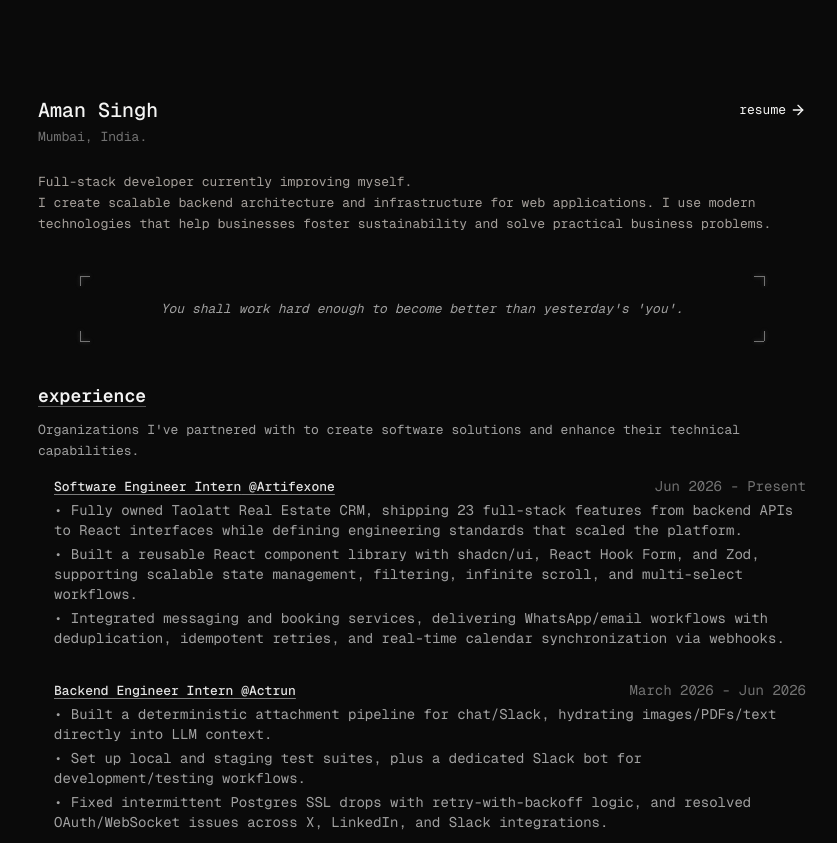
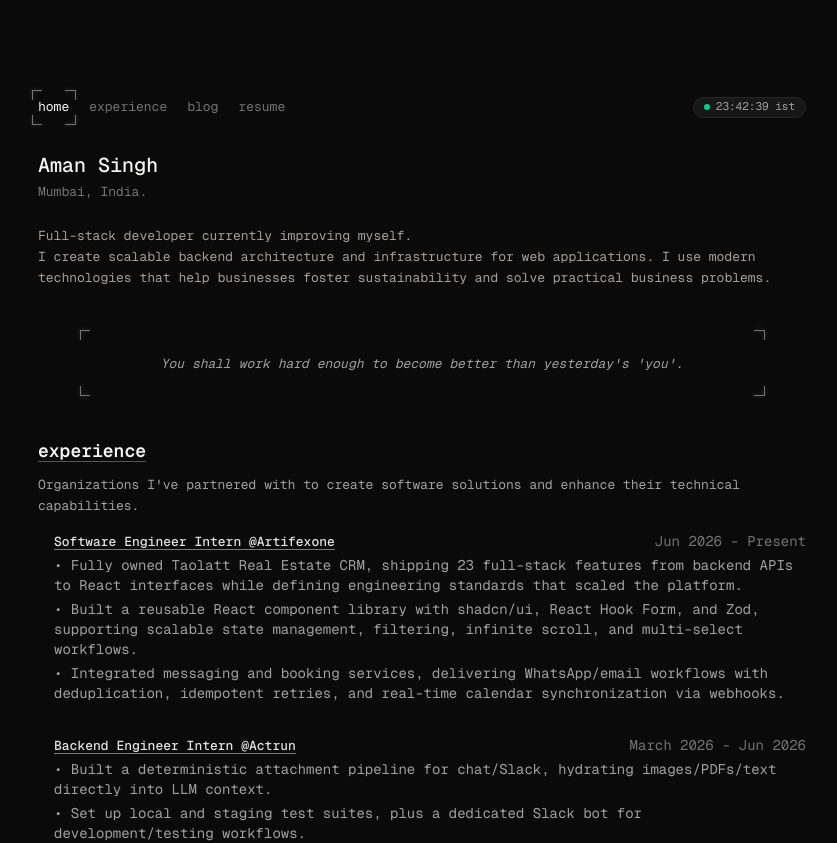
Before and after one commit to SinghAman21/portfolio-v2, a Next.js app: page / in a window 1280 px wide. Shown: the top 843 px of the page, without its empty margins (218-1055 px from the left). Built offline with nearby package versions, Linux system fonts and the light colour scheme.

Commit message:
feat: sitenav and resume update

```diff
--- a/app/(home)/page.tsx
+++ b/app/(home)/page.tsx
@@ -1,6 +1,7 @@
 import Anchor from '@/components/Anchor';
 import Header from '@/components/Header';
 import HomeLink from '@/components/HomeLink';
+import SiteNav from '@/components/SiteNav';
 import QuoteBlock from '@/components/QuoteBlock';
 import ReachSection from '@/components/ReachSection';
 import AnimatedSection from '@/components/AnimatedSection';
@@ -17,9 +18,11 @@ export default function Home() {
   return (
     <main className="mb-32 text-gray-700 dark:text-neutral-400">
       <KeyboardHintButton />
+      <SiteNav />
       <Header
         name="Aman Singh"
         location="Mumbai, India."
+        showResume={false}
       />
 
       <AnimatedSection delay="0.05s" className="mt-6">
--- a/components/Header.tsx
+++ b/components/Header.tsx
@@ -1,22 +1,27 @@
 import { ArrowRightIcon } from "lucide-react"
 import Anchor from "./Anchor"
+import CornerMarkers from "./CornerMarkers"
 
 interface HeaderProps {
   name: string
   location: string
+  showResume?: boolean
 }
 
-export default function Header({ name, location }: HeaderProps) {
+export default function Header({ name, location, showResume = true }: HeaderProps) {
   return (
     <header className="mb-6">
       <div className="flex items-center justify-between">
         <h1 className='text-xl font-serif font-medium text-gray-900 dark:text-stone-100 [font-feature-setting:"kern","calt","case"]'>
           {name}
         </h1>
-        <Anchor href="/resume" className="text-gray-900 dark:text-stone-100 font-serif flex items-center gap-1">
-          resume
-          <ArrowRightIcon className="w-4 h-4 text-gray-900 dark:text-stone-100" />
-        </Anchor>
+        {showResume && (
+          <Anchor href="/resume" className="group relative text-gray-900 dark:text-stone-100 font-serif flex items-center gap-1">
+            <CornerMarkers />
+            resume
+            <ArrowRightIcon className="w-4 h-4 text-gray-900 dark:text-stone-100" />
+          </Anchor>
+        )}
       </div>
       <p className="text-gray-500 dark:text-neutral-500 mt-1">{location}</p>
     </header>
--- /dev/null
+++ b/components/SiteNav.tsx
@@ -0,0 +1,90 @@
+"use client";
+
+import Link from "next/link";
+import { usePathname } from "next/navigation";
+import { useEffect, useState } from "react";
+import { cn } from "@/lib/utils";
+import CornerMarkers from "@/components/CornerMarkers";
+
+const LINKS = [
+  { href: "/", label: "home" },
+  { href: "/experience", label: "experience" },
+  { href: "/blog", label: "blog" },
+  { href: "/resume", label: "resume" },
+];
+
+const IST_FORMATTER = new Intl.DateTimeFormat("en-GB", {
+  timeZone: "Asia/Kolkata",
+  hour: "2-digit",
+  minute: "2-digit",
+  second: "2-digit",
+  hour12: false,
+});
+
+export default function SiteNav() {
+  const pathname = usePathname();
+  const [time, setTime] = useState<string | null>(null);
+  const [hoveredHref, setHoveredHref] = useState<string | null>(null);
+
+  useEffect(() => {
+    const update = () => setTime(IST_FORMATTER.format(new Date()));
+    update();
+    const id = setInterval(update, 1000);
+    return () => clearInterval(id);
+  }, []);
+
+  const activeHref = "/";
+
+  return (
+    <div className="mb-8 flex flex-wrap items-center justify-between gap-x-3 gap-y-2 animate-[slideFadeUp_0.3s_ease-out]">
+      <nav
+        aria-label="Primary"
+        onMouseLeave={() => setHoveredHref(null)}
+        className="flex flex-wrap items-center gap-x-3 gap-y-2 text-[13px] sm:gap-x-5"
+      >
+        {LINKS.map((link) => {
+          const active =
+            link.href === "/"
+              ? pathname === "/"
+              : pathname === link.href || pathname?.startsWith(`${link.href}/`);
+          const markerActive = (hoveredHref ?? activeHref) === link.href;
+
+          return (
+            <Link
+              key={link.href}
+              href={link.href}
+              aria-current={active ? "page" : undefined}
+              onMouseEnter={() => setHoveredHref(link.href)}
+              className={cn(
+                "group relative py-0.5 transition-colors duration-200",
+                active
+                  ? "text-gray-900 dark:text-neutral-100"
+                  : "text-gray-500 dark:text-neutral-500 hover:text-gray-900 dark:hover:text-neutral-200",
+              )}
+            >
+              <CornerMarkers variant={markerActive ? "static" : "animated"} />
+              {link.label}
+            </Link>
+          );
+        })}
+      </nav>
+
+      <time
+        className={cn(
+          "inline-flex shrink-0 items-center gap-1 rounded-full border px-2 py-0.5 text-[10px] leading-none tabular-nums",
+          "sm:gap-1.5 sm:px-2.5 sm:py-1 sm:text-[11px]",
+          "border-gray-200 bg-gray-100/60 text-gray-500",
+          "dark:border-neutral-800 dark:bg-neutral-900 dark:text-neutral-400",
+        )}
+      >
+        <span
+          aria-hidden="true"
+          className="h-1.5 w-1.5 animate-pulse rounded-full bg-emerald-500 dark:bg-emerald-400"
+        />
+        <span suppressHydrationWarning>
+          {time ? `${time} ist` : "--:--:-- ist"}
+        </span>
+      </time>
+    </div>
+  );
+}
```
Also changed, not shown: 2 other files (tests, documents, lock files or other folders).
